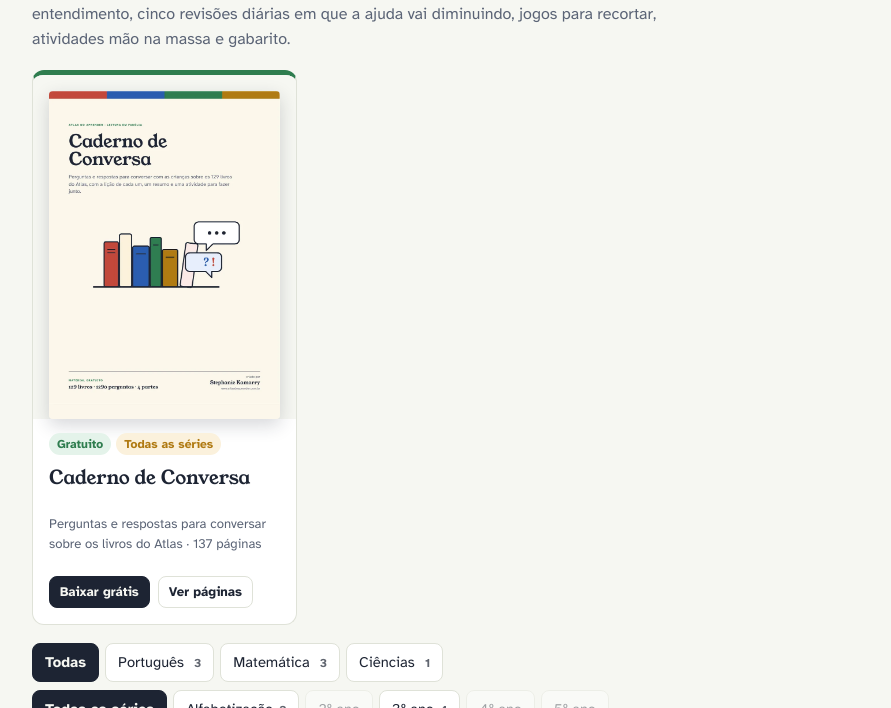
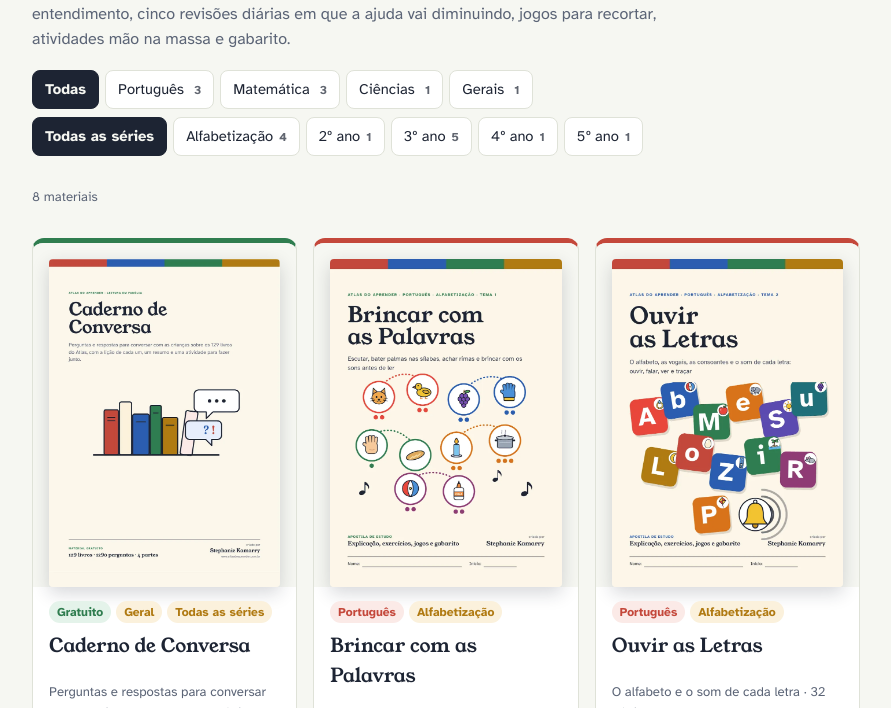
Before and after one commit to NyquistEdu/atlas-do-aprender, a Next.js app: page /apostilas in a window 1280 px wide. Shown: the part 244-952 px from the top of the page, without its empty margins (194-1085 px from the left). Built offline with nearby package versions, Linux system fonts and the light colour scheme; no server answers.

Commit message:
Apostilas: filtro 'Gerais' com o Caderno de Conversa dentro da vitrine
Co-Authored-By: Claude Opus 5.5 <noreply@anthropic.com>
Claude-Session: https://claude.ai/code/session_01SiE7PcpSdgNjeew7hGrMm2

```diff
--- a/app/apostilas/Vitrine.tsx
+++ b/app/apostilas/Vitrine.tsx
@@ -6,7 +6,8 @@ import { APOSTILAS, GRATUITOS, anoNome } from "@/lib/apostilas";
 import { ANOS, DE_SLUG, MATERIAS, SLUG, anoDeSlug, anoSlug, type Materia } from "@/lib/data";
 import Comprar from "@/components/Comprar";
 
-type Filtro = { m: Materia | null; y: string | null };
+type Cat = Materia | "gerais";
+type Filtro = { m: Cat | null; y: string | null };
 
 /** Vitrine com filtro de matéria e ano, guardado no endereço (?materia=…&ano=…) para poder compartilhar. */
 export default function Vitrine() {
@@ -14,48 +15,34 @@ export default function Vitrine() {
 
   useEffect(() => {
     const q = new URLSearchParams(window.location.search);
-    const m = DE_SLUG[q.get("materia") || ""] || null;
+    const qm = q.get("materia") || "";
+    const m: Cat | null = qm === "gerais" ? "gerais" : DE_SLUG[qm] || null;
     const a = q.get("ano");
     let y = a && ANOS.some(([k]) => k === anoDeSlug(a)) ? anoDeSlug(a) : null;
-    if (y && !APOSTILAS.some((x) => x.ano === y && (!m || x.materia === m))) y = null;
+    if (y && m !== "gerais" && !APOSTILAS.some((x) => x.ano === y && (!m || x.materia === m))) y = null;
     setF({ m, y });
   }, []);
 
   const mudar = (n: Filtro) => {
     // se a série escolhida não tem apostila na matéria nova, volta para "todas as séries"
-    if (n.y && !APOSTILAS.some((a) => a.ano === n.y && (!n.m || a.materia === n.m))) n = { ...n, y: null };
+    if (n.y && n.m !== "gerais" && !APOSTILAS.some((a) => a.ano === n.y && (!n.m || a.materia === n.m))) n = { ...n, y: null };
     setF(n);
     const q = new URLSearchParams();
-    if (n.m) q.set("materia", SLUG[n.m]);
+    if (n.m) q.set("materia", n.m === "gerais" ? "gerais" : SLUG[n.m]);
     if (n.y) q.set("ano", anoSlug(n.y));
     const s = q.toString();
     window.history.replaceState(null, "", s ? `?${s}` : window.location.pathname);
   };
 
-  const conta = (m: Materia | null, y: string | null) => APOSTILAS.filter((a) => (!m || a.materia === m) && (!y || a.ano === y)).length;
-  const lista = APOSTILAS.filter((a) => (!f.m || a.materia === f.m) && (!f.y || a.ano === f.y));
+  // Os materiais gerais (gratuitos) valem para todas as séries: aparecem em "Todas" e em "Gerais", com qualquer série.
+  const conta = (m: Cat | null, y: string | null) =>
+    (m === "gerais" ? 0 : APOSTILAS.filter((a) => (!m || a.materia === m) && (!y || a.ano === y)).length) + (!m || m === "gerais" ? GRATUITOS.length : 0);
+  const gratis = !f.m || f.m === "gerais" ? GRATUITOS : [];
+  const lista = f.m === "gerais" ? [] : APOSTILAS.filter((a) => (!f.m || a.materia === f.m) && (!f.y || a.ano === f.y));
+  const total = gratis.length + lista.length;
 
   return (
     <>
-      <div className="vitrine">
-        {GRATUITOS.map((g) => (
-          <article className="produto" key={g.slug} style={{ ["--sc" as string]: "var(--cie)" }}>
-            <Link href={`/apostilas/${g.slug}`} className="produto-capa" aria-label={`Ver detalhes de ${g.titulo}`}>
-              {/* eslint-disable-next-line @next/next/no-img-element */}
-              <img src={`/apostilas/${g.slug}/capa.webp`} alt={`Capa do ${g.titulo}`} width={566} height={800} loading="lazy" />
-            </Link>
-            <div className="produto-info">
-              <div className="tags"><span className="tag cie">Gratuito</span><span className="tag">Todas as séries</span></div>
-              <h3><Link href={`/apostilas/${g.slug}`}>{g.titulo}</Link></h3>
-              <p className="meta">{g.subtitulo} · {g.paginas} páginas</p>
-              <div className="row">
-                <a className="btn small" href={g.arquivo} download={g.nomeArquivo}>Baixar grátis</a>
-                <Link className="btn small ghost" href={`/apostilas/${g.slug}`}>Ver páginas</Link>
-              </div>
-            </div>
-          </article>
-        ))}
-      </div>
       <div className="filters">
         <div className="seg subj" role="group" aria-label="Matéria">
           <button type="button" aria-pressed={!f.m} onClick={() => mudar({ ...f, m: null })}>Todas</button>
@@ -64,6 +51,9 @@ export default function Vitrine() {
               {MATERIAS[m]} <span className="conta">{conta(m, null)}</span>
             </button>
           ))}
+          <button type="button" data-s="gerais" aria-pressed={f.m === "gerais"} onClick={() => mudar({ ...f, m: "gerais" })}>
+            Gerais <span className="conta">{conta("gerais", null)}</span>
+          </button>
         </div>
         <div className="seg yr" role="group" aria-label="Série">
           <button type="button" aria-pressed={!f.y} onClick={() => mudar({ ...f, y: null })}>Todas as séries</button>
@@ -77,8 +67,25 @@ export default function Vitrine() {
           })}
         </div>
       </div>
-      <p className="meta" aria-live="polite">{lista.length === 1 ? "1 apostila" : `${lista.length} apostilas`}</p>
+      <p className="meta" aria-live="polite">{total === 1 ? "1 material" : `${total} materiais`}</p>
       <div className="vitrine">
+        {gratis.map((g) => (
+          <article className="produto" key={g.slug} style={{ ["--sc" as string]: "var(--cie)" }}>
+            <Link href={`/apostilas/${g.slug}`} className="produto-capa" aria-label={`Ver detalhes de ${g.titulo}`}>
+              {/* eslint-disable-next-line @next/next/no-img-element */}
+              <img src={`/apostilas/${g.slug}/capa.webp`} alt={`Capa do ${g.titulo}`} width={566} height={800} loading="lazy" />
+            </Link>
+            <div className="produto-info">
+              <div className="tags"><span className="tag cie">Gratuito</span><span className="tag">Geral</span><span className="tag">Todas as séries</span></div>
+              <h3><Link href={`/apostilas/${g.slug}`}>{g.titulo}</Link></h3>
+              <p className="meta">{g.subtitulo} · {g.paginas} páginas</p>
+              <div className="row">
+                <a className="btn small" href={g.arquivo} download={g.nomeArquivo}>Baixar grátis</a>
+                <Link className="btn small ghost" href={`/apostilas/${g.slug}`}>Ver páginas</Link>
+              </div>
+            </div>
+          </article>
+        ))}
         {lista.map((a) => (
           <article className="produto" key={a.slug} style={{ ["--sc" as string]: `var(--${a.materia})` }}>
             <Link href={`/apostilas/${a.slug}`} className="produto-capa" aria-label={`Ver detalhes de ${a.titulo}`}>
--- a/app/globals.css
+++ b/app/globals.css
@@ -45,6 +45,7 @@ h2{font-family:var(--f-disp);font-weight:400;font-size:1.35rem;margin:0;text-wra
 .seg.subj button[data-s="por"][aria-pressed="true"]{background:var(--por-bg);color:var(--por)}
 .seg.subj button[data-s="mat"][aria-pressed="true"]{background:var(--mat-bg);color:var(--mat)}
 .seg.subj button[data-s="cie"][aria-pressed="true"]{background:var(--cie-bg);color:var(--cie)}
+.seg.subj button[data-s="gerais"][aria-pressed="true"]{background:var(--jog-bg);color:var(--ink)}
 .seg.yr button[aria-pressed="true"]{background:var(--acc);color:var(--paper);border-color:var(--acc)}
 .prog{display:flex;align-items:center;gap:10px;font-size:.88rem;color:var(--soft)}
 .bar{flex:1;height:8px;background:var(--line);border-radius:99px;overflow:hidden}
```
